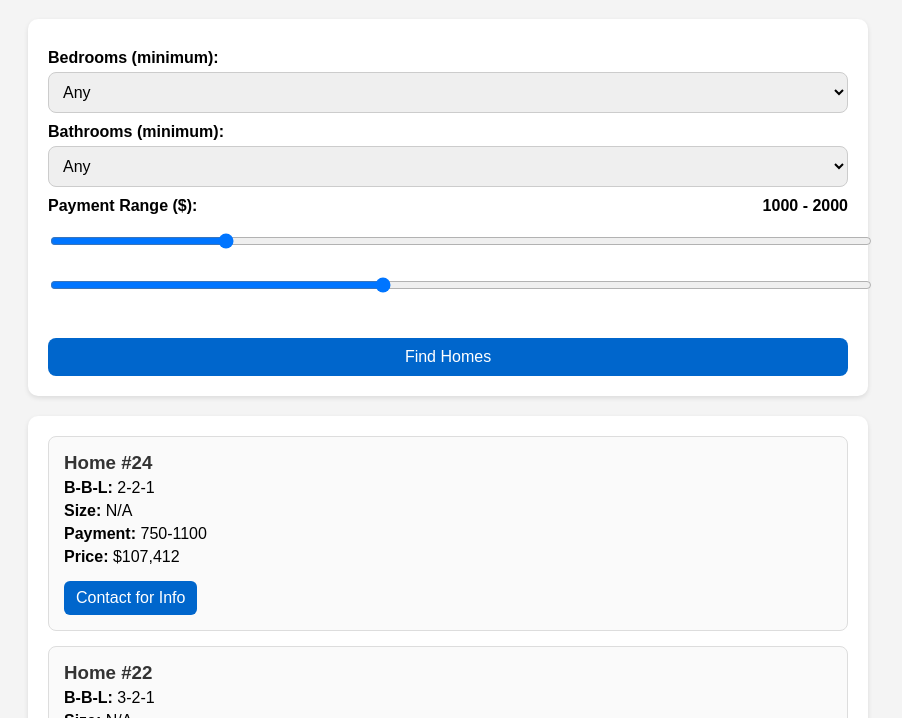
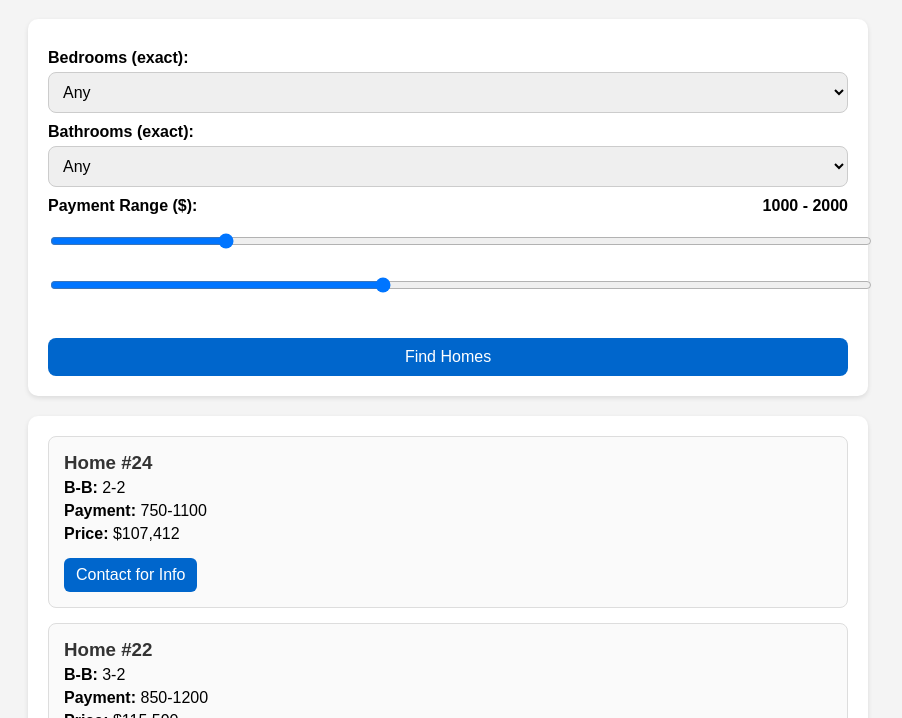
Before and after one commit to FiestaHomes/home-selector, a plain HTML site: page index.html in a window 1280 px wide. Shown: the part 82-800 px from the top of the page, without its empty margins (192-1094 px from the left). Drawn offline with Linux system fonts and the light colour scheme.

Commit message:
Update index.html

```diff
--- a/index.html
+++ b/index.html
@@ -26,21 +26,21 @@ button:hover { background: #004c99; }
 <h1>🏡 Fiesta Homes Selector</h1>
 
 <div class="filter-section">
-<label>Bedrooms (minimum):</label>
+<label>Bedrooms (exact):</label>
 <select id="bedrooms">
 <option value="">Any</option>
 <option value="2">2</option>
 <option value="3">3</option>
 <option value="4">4</option>
-<option value="5+">5+</option>
+<option value="5">5</option>
 </select>
 
-<label>Bathrooms (minimum):</label>
+<label>Bathrooms (exact):</label>
 <select id="bathrooms">
 <option value="">Any</option>
 <option value="1">1</option>
 <option value="2">2</option>
-<option value="3+">3+</option>
+<option value="3">3</option>
 </select>
 
 <div class="slider-container">
@@ -94,12 +94,12 @@ function filterHomes() {
   if(minPayment > maxPayment) [minPayment, maxPayment] = [maxPayment, minPayment];
 
   const filtered = homes.filter(h => {
-    // Bedrooms filter (minimum)
-    let matchBeds = !beds || (beds==="5+" ? h.bedrooms >= 5 : h.bedrooms >= parseInt(beds));
-    // Bathrooms filter (minimum)
-    let matchBaths = !baths || (baths==="3+" ? h.bathrooms >= 3 : h.bathrooms >= parseInt(baths));
+    // Bedrooms filter (exact)
+    let matchBeds = !beds || h.bedrooms === parseInt(beds);
+    // Bathrooms filter (exact)
+    let matchBaths = !baths || h.bathrooms === parseInt(baths);
 
-    // Payment filter: show only if any part of the home's range is within the user range
+    // Payment filter: show homes if any part of their payment range is within the selected range
     const [homeMin, homeMax] = h.payment.split("-").map(x => parseInt(x.trim()));
     let matchPayment = homeMin <= maxPayment && homeMax >= minPayment;
 
@@ -117,13 +117,11 @@ function filterHomes() {
   }
 
   filtered.forEach(h => {
-    const sizeText = h.size ? h.size : "N/A";
     const card = document.createElement("div");
     card.className = "home-card";
     card.innerHTML = `
       <h3>Home #${h.number}</h3>
-      <p><strong>B-B-L:</strong> ${h.bedrooms}-${h.bathrooms}-${h.living}</p>
-      <p><strong>Size:</strong> ${sizeText}</p>
+      <p><strong>B-B:</strong> ${h.bedrooms}-${h.bathrooms}</p>
       <p><strong>Payment:</strong> ${h.payment}</p>
       <p><strong>Price:</strong> $${h.price.toLocaleString()}</p>
       <a href="tel:4322257519" class="contact-btn">Contact for Info</a>
```
